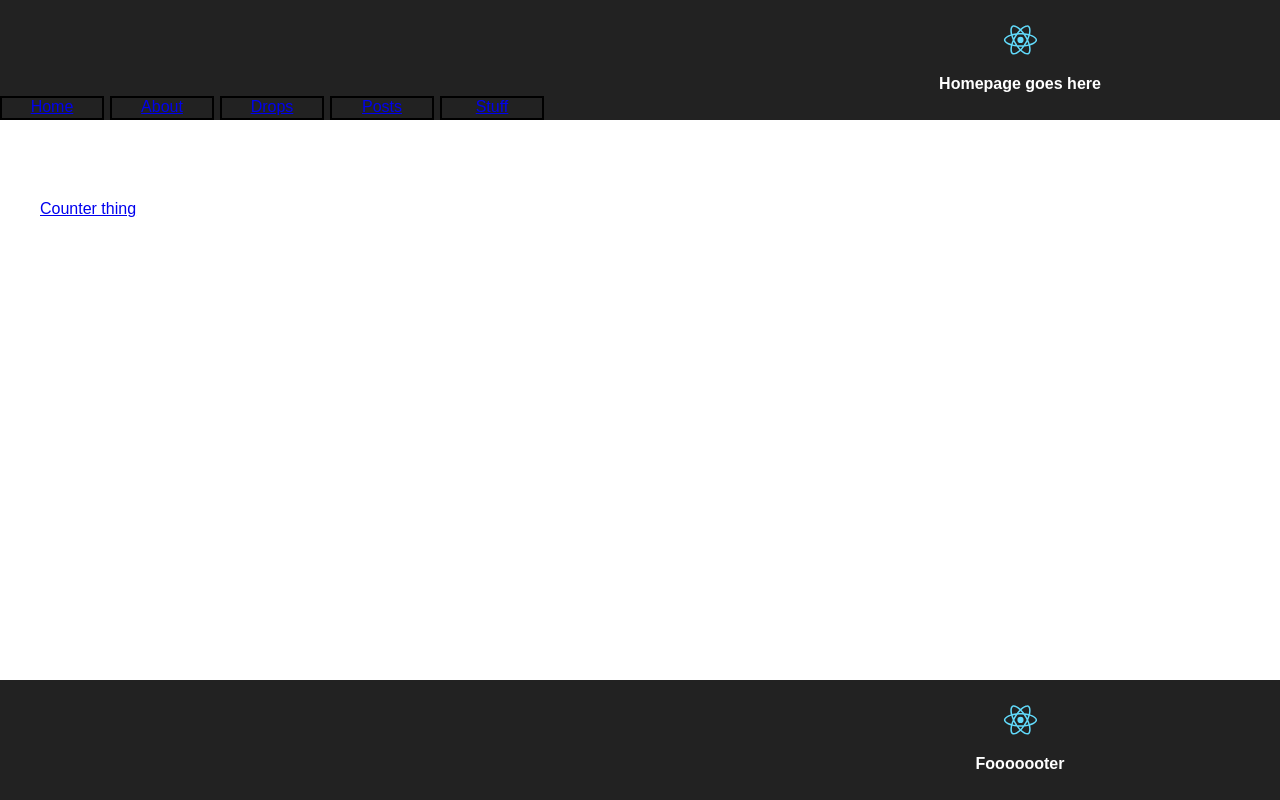
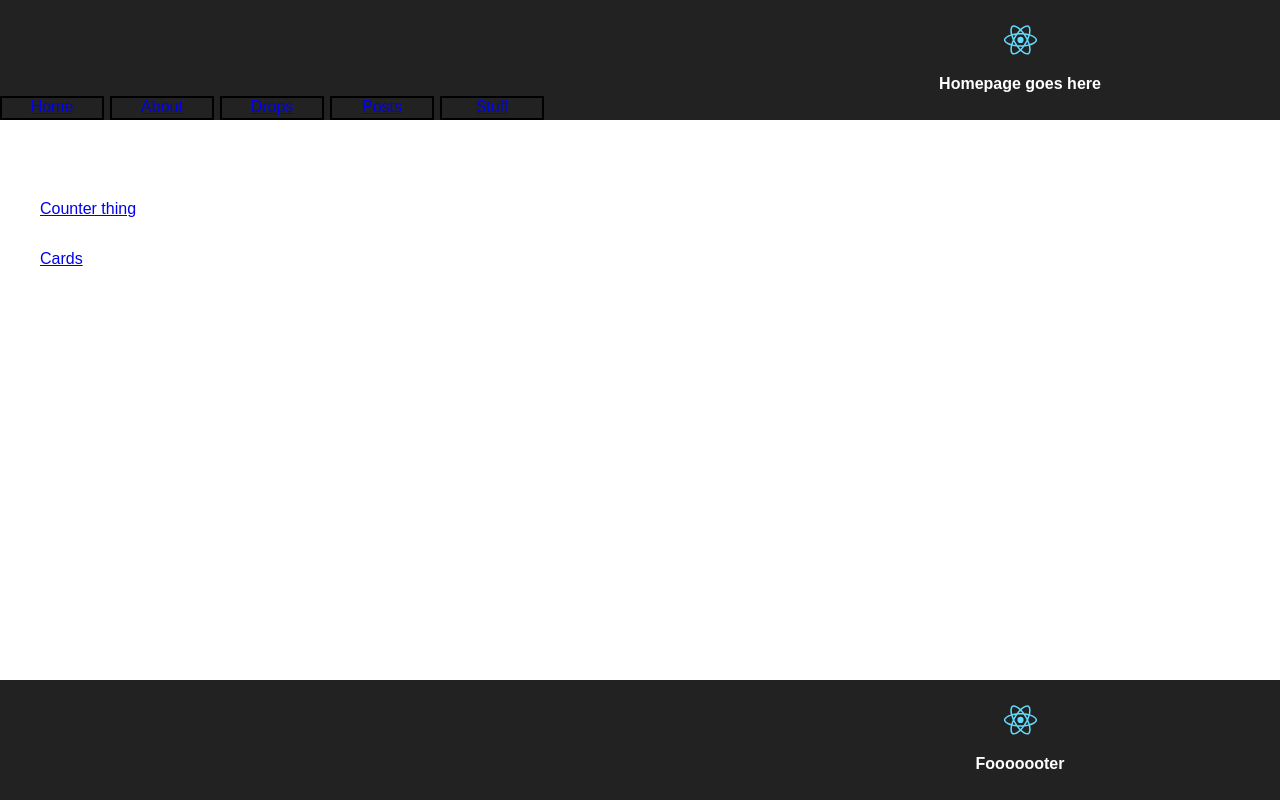
Before and after one commit to tobyjohnston38/test-app, a React (Create React App) app: page /stuff in a window 1280 px wide. Shown: the top 800 px of the page. Built offline with nearby package versions, Linux system fonts and the light colour scheme.

Commit message:
added route for cards

```diff
--- a/src/App.css
+++ b/src/App.css
@@ -185,6 +185,13 @@
   cursor: pointer;
 }
 
+.Cards {
+  font-size: 1em;
+  color: #FFFFFF;
+  position: absolute; left: 40px; top: 250px;
+  cursor: pointer;
+}
+
 .Counter-thing {
   font-size: 1em;
   color: #FFFFFF;
--- /dev/null
+++ b/src/Cards.js
@@ -0,0 +1,14 @@
+import React, { Component } from "react";
+import "./App.css";
+
+class Cards extends Component {
+  render() {
+    return (
+      <div>
+        <h1>Cards</h1>
+      </div>
+    );
+  }
+}
+
+export default Cards;
--- a/src/Stuff.js
+++ b/src/Stuff.js
@@ -2,6 +2,7 @@ import React, { Component } from "react";
 import { BrowserRouter as Router, Route, Link } from "react-router-dom";
 import "./App.css";
 import Counter from "./Counter";
+import Cards from "./Cards";
 
 class Stuff extends Component {
   render() {
@@ -9,9 +10,13 @@ class Stuff extends Component {
       <Router>
         <div className="stuff-page">
         <Route exact path="/counter" component={Counter} />
+        <Route exact path="/cards" component={Cards} />
           <ul>
             <li className="Counter-thing">
               <Link to="/Counter">Counter thing</Link>
+            </li>
+            <li className="Cards">
+              <Link to="/Cards">Cards</Link>
             </li>
           </ul>
         </div>
```
